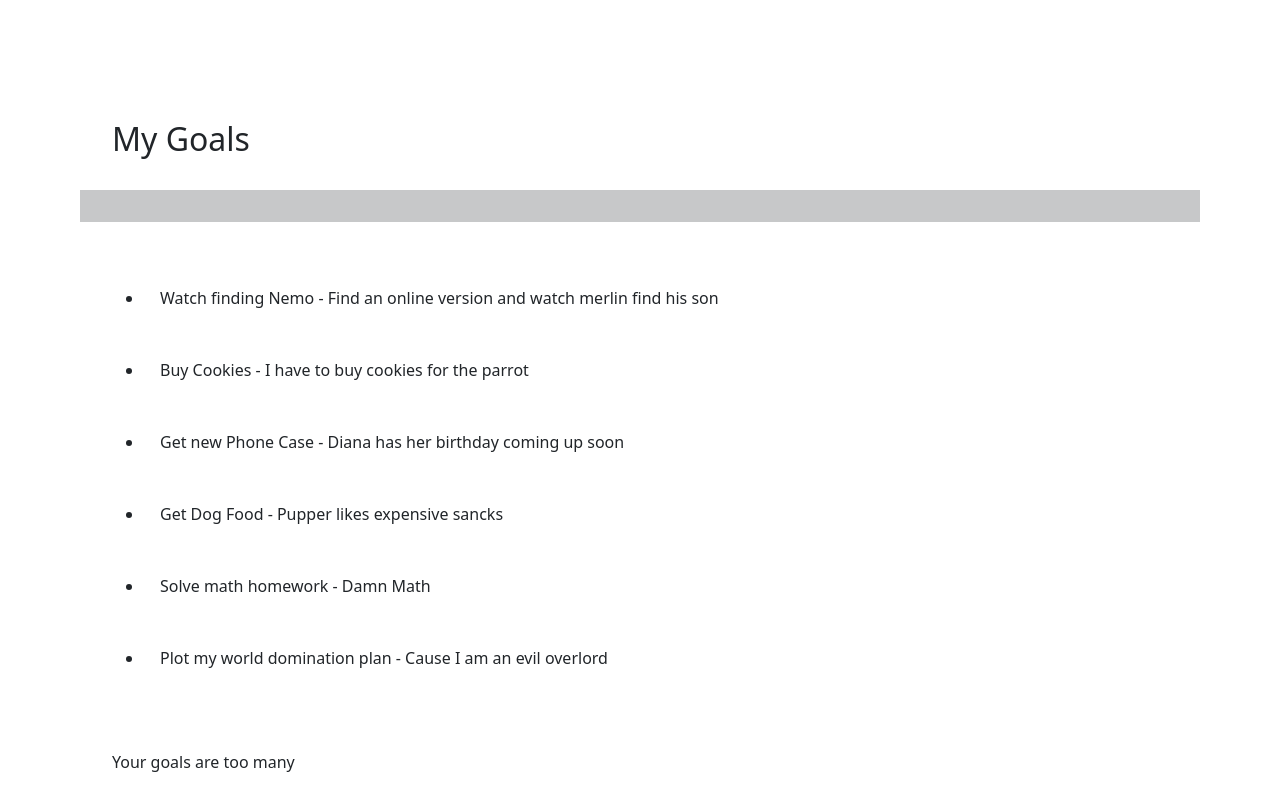
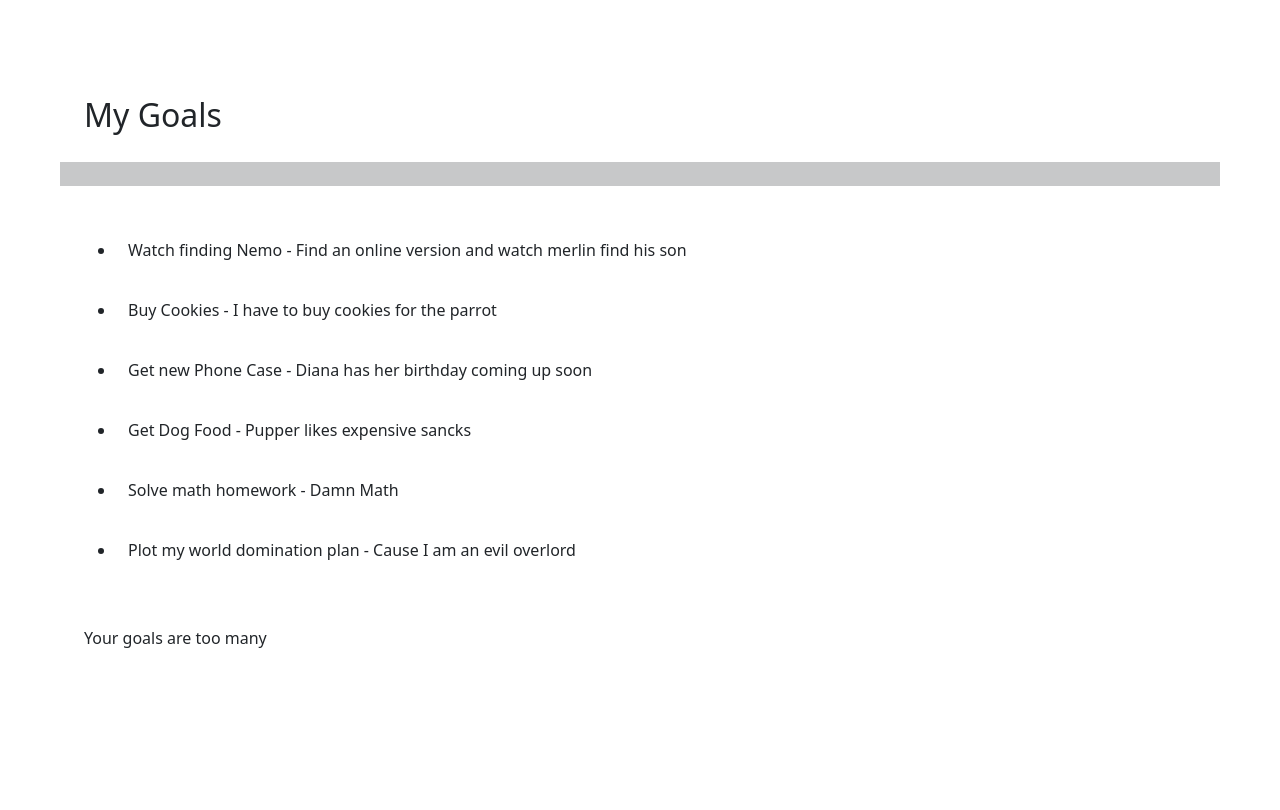
Before and after one commit to Komenpurity/GoalsApp, an Angular app: page / in a window 1280 px wide. Shown: the top 810 px of the page. Built offline with nearby package versions, Linux system fonts and the light colour scheme.

Commit message:
created goal-detail component

```diff
--- a/src/app/app.module.ts
+++ b/src/app/app.module.ts
@@ -3,11 +3,13 @@ import { BrowserModule } from '@angular/platform-browser';
 
 import { AppComponent } from './app.component';
 import { GoalComponent } from './goal/goal.component';
+import { GoalDetailComponent } from './goal-detail/goal-detail.component';
 
 @NgModule({
   declarations: [
     AppComponent,
-    GoalComponent
+    GoalComponent,
+    GoalDetailComponent
   ],
   imports: [
     BrowserModule
--- /dev/null
+++ b/src/app/goal-detail/goal-detail.component.html
@@ -0,0 +1 @@
+<p>goal-detail works!</p>
--- /dev/null
+++ b/src/app/goal-detail/goal-detail.component.ts
@@ -0,0 +1,15 @@
+import { Component, OnInit } from '@angular/core';
+
+@Component({
+  selector: 'app-goal-detail',
+  templateUrl: './goal-detail.component.html',
+  styleUrls: ['./goal-detail.component.css']
+})
+export class GoalDetailComponent implements OnInit {
+
+  constructor() { }
+
+  ngOnInit(): void {
+  }
+
+}
--- a/src/app/goal/goal.component.ts
+++ b/src/app/goal/goal.component.ts
@@ -21,12 +21,12 @@ export class GoalComponent implements OnInit {
     },
     {
       "id":3,
-      name:'Get new Phone Case',
+      "name":'Get new Phone Case',
       "description":"Diana has her birthday coming up soon"
     },
     {
       "id":4,
-      name:'Get Dog Food',
+      "name":'Get Dog Food',
       "description":"Pupper likes expensive sancks"
     },
     {
--- a/src/styles.css
+++ b/src/styles.css
@@ -4,6 +4,6 @@
 @import "~font-awesome/css/font-awesome.min.css";
 
 *{
-  padding: 16px;
-  margin: 16px;
+  padding: 12px;
+  margin: 12px;
 }
```
Also changed, not shown: src/app/goal-detail/goal-detail.component.css (added), 1 other file (tests, documents, lock files or other folders).
